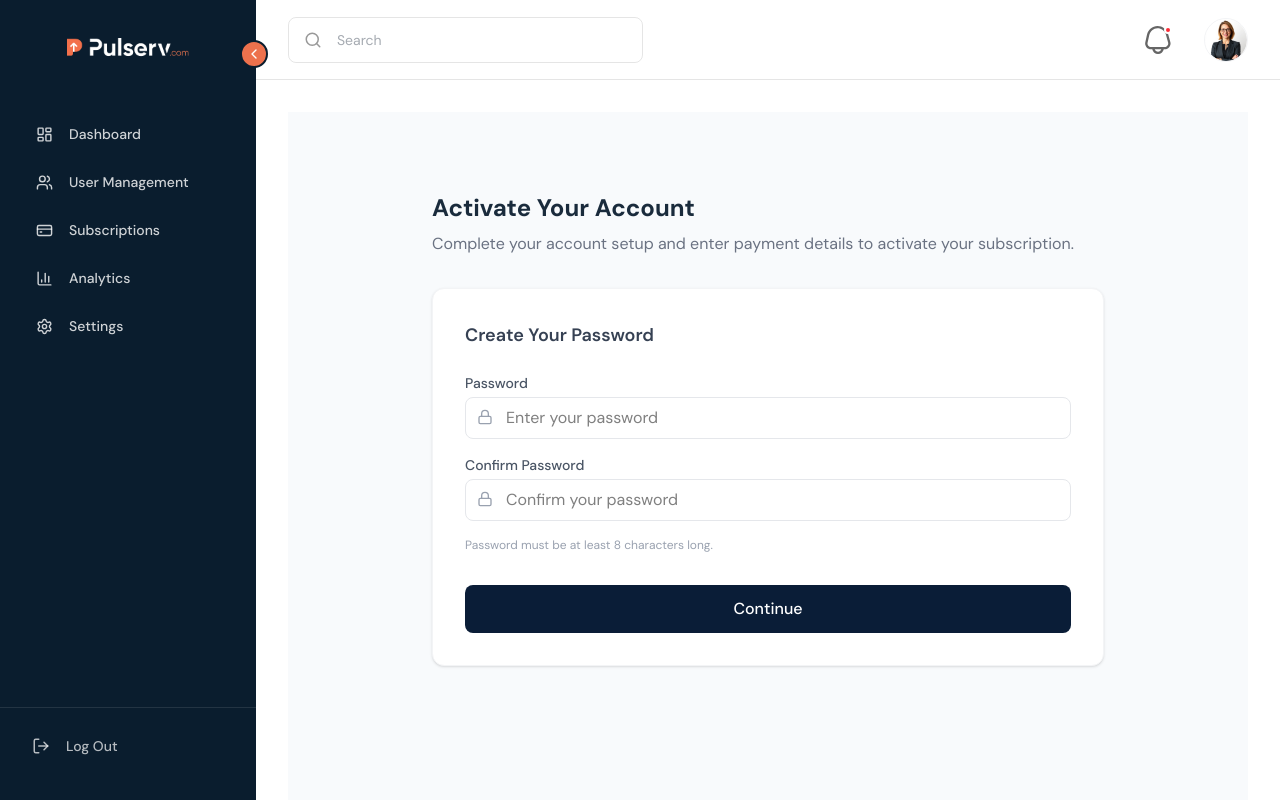
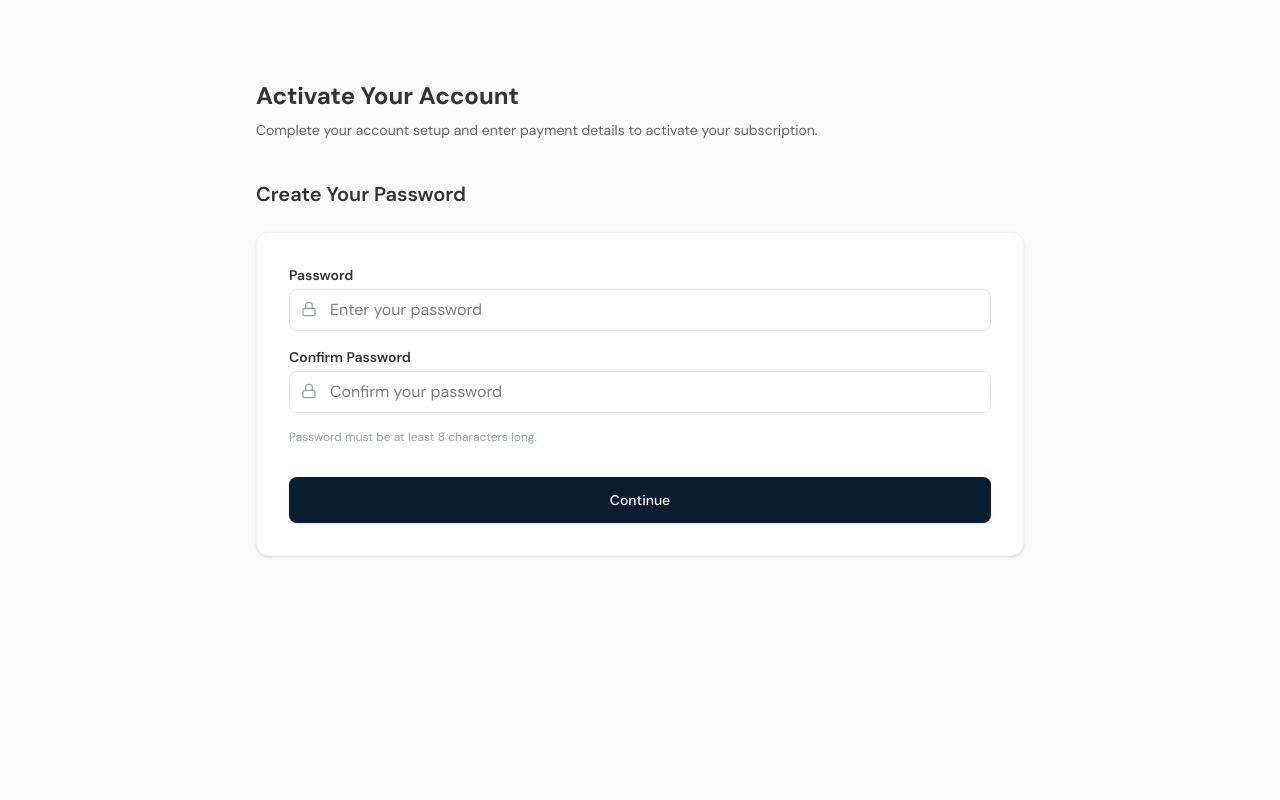
Before and after one commit to AlrightTech/Pulserve-Admin-Panel-UI, a Next.js app: page /activation in a window 1280 px wide. Built offline with nearby package versions, Linux system fonts and the light colour scheme.

Commit message:
activation pages added

```diff
--- a/app/(user-dashboard)/activation/page.tsx
+++ /dev/null
@@ -1,41 +0,0 @@
-import { Lock } from "lucide-react";
-import Link from "next/link";
-
-export default function ActivationPage() {
-  return (
-    <div className="min-h-screen bg-[#f8fafc] flex flex-col items-center py-20 px-4 font-sans">
-      <div className="max-w-2xl w-full">
-        <h1 className="text-2xl font-bold text-[#1a2b3c] mb-2">Activate Your Account</h1>
-        <p className="text-gray-500 mb-8">Complete your account setup and enter payment details to activate your subscription.</p>
-
-        <div className="bg-white p-8 rounded-xl shadow-sm border border-gray-100">
-          <h2 className="text-lg font-semibold mb-6 text-gray-700">Create Your Password</h2>
-          <div className="space-y-4">
-            <div>
-              <label className="text-sm font-medium mb-1 block text-gray-600">Password</label>
-              <div className="relative">
-                <Lock className="absolute left-3 top-3 text-gray-400 size-4" />
-                <input type="password" placeholder="Enter your password"
-                  className="w-full pl-10 pr-4 py-2 border border-gray-200 rounded-lg focus:ring-2 focus:ring-blue-500 outline-none transition-all" />
-              </div>
-            </div>
-            <div>
-              <label className="text-sm font-medium mb-1 block text-gray-600">Confirm Password</label>
-              <div className="relative">
-                <Lock className="absolute left-3 top-3 text-gray-400 size-4" />
-                <input type="password" placeholder="Confirm your password"
-                  className="w-full pl-10 pr-4 py-2 border border-gray-200 rounded-lg focus:ring-2 focus:ring-blue-500 outline-none transition-all" />
-              </div>
-            </div>
-            <p className="text-xs text-gray-400">Password must be at least 8 characters long.</p>
-            <Link href="/activation/plan" className="block w-full">
-              <button className="w-full bg-[#0a1d37] text-white py-3 rounded-lg font-medium mt-4 hover:bg-[#0f2a4d] transition-colors">
-                Continue
-              </button>
-            </Link>
-          </div>
-        </div>
-      </div>
-    </div>
-  );
-}
--- a/app/(user-dashboard)/activation/success/page.tsx
+++ /dev/null
@@ -1,33 +0,0 @@
-import { Check } from "lucide-react";
-import Link from "next/link";
-
-export default function SuccessPage() {
-  return (
-    <div className="min-h-screen bg-[#f8fafc] flex flex-col items-center justify-center p-6">
-      <div className="max-w-xl w-full text-center">
-        {/* ... baaki icons aur text same rahega ... */}
-
-        <div className="w-16 h-16 bg-emerald-100 rounded-full flex items-center justify-center mb-6 mx-auto">
-          <Check className="text-emerald-600 size-8" strokeWidth={3} />
-        </div>
-
-        <h2 className="text-3xl font-bold text-[#0a1d37] mb-2">Subscription Activated</h2>
-        <p className="text-gray-500 mb-10">Your account is now active and ready to use. Welcome to Pulsurv!</p>
-
-        {/* Plan Details Card */}
-        <div className="bg-white border border-gray-100 rounded-xl p-8 w-full flex justify-between items-center mb-10 shadow-sm">
-           {/* ... Plan info ... */}
-        </div>
-
-        {/* DASHBOARD LINK START */}
-        <Link href="/">
-          <button className="bg-[#0a1d37] text-white px-12 py-3.5 rounded-lg font-semibold hover:scale-105 transition-transform shadow-lg shadow-blue-900/10">
-            Go to Dashboard
-          </button>
-        </Link>
-        {/* DASHBOARD LINK END */}
-
-      </div>
-    </div>
-  );
-}
--- /dev/null
+++ b/app/activation/page.tsx
@@ -0,0 +1,67 @@
+import { Lock } from "lucide-react";
+import Link from "next/link";
+import Button from "@/app/components/ui/Button";
+
+export default function ActivationPage() {
+  return (
+    <div className="min-h-screen bg-[#FAFAFA] flex flex-col items-center py-20 px-4 font-sans">
+      <div className="max-w-3xl w-full">
+        <h1 className="text-2xl font-bold text-custom-charcoal mb-2">
+          Activate Your Account
+        </h1>
+        <p className="text-custom-dim-gray text-sm font-normal lg:mb-10 mb-4">
+          Complete your account setup and enter payment details to activate your
+          subscription.
+        </p>
+
+        <h2 className="text-xl font-semibold mb-6 text-custom-charcoal">
+            Create Your Password
+        </h2>
+
+        <div className="bg-white p-8 rounded-xl shadow-sm border border-gray-100">
+
+          <div className="space-y-4 bg-custom-white">
+            <div>
+              <label className="text-sm font-semibold mb-1 block text-custom-charcoal">
+                Password
+              </label>
+              <div className="relative">
+                <Lock className="absolute left-3 top-3 text-gray-400 size-4" />
+                <input
+                  type="password"
+                  placeholder="Enter your password"
+                  className="w-full pl-10 pr-4 py-2 border border-gray-200 rounded-lg focus:ring-2 focus:ring-blue-500 outline-none transition-all"
+                />
+              </div>
+            </div>
+            <div>
+              <label className="text-sm font-semibold mb-1 block text-custom-charcoal">
+                Confirm Password
+              </label>
+              <div className="relative">
+                <Lock className="absolute left-3 top-3 text-gray-400 size-4" />
+                <input
+                  type="password"
+                  placeholder="Confirm your password"
+                  className="w-full pl-10 pr-4 py-2 border border-gray-200 rounded-lg focus:ring-2 focus:ring-blue-500 outline-none transition-all"
+                />
+              </div>
+            </div>
+            <p className="text-xs text-gray-400">
+              Password must be at least 8 characters long.
+            </p>
+            <Link href="/activation/plan" className="block w-full">
+              <Button
+                href="/activation/plan"
+                variant="filled"
+                className="w-full py-3 mt-4 text-sm"
+              >
+                Continue
+              </Button>
+            </Link>
+          </div>
+        </div>
+      </div>
+    </div>
+  );
+}
--- a/app/(user-dashboard)/activation/payment/page.tsx
+++ b/app/activation/payment/page.tsx
@@ -3,8 +3,8 @@ import Link from "next/link";
 
 export default function PaymentPage() {
   return (
-    <div className="min-h-screen bg-[#f8fafc] flex flex-col items-center py-20 px-4">
-      <div className="max-w-2xl w-full">
+    <div className="min-h-screen bg-[#FAFAFA] flex flex-col items-center py-20 px-4">
+      <div className="max-w-3xl w-full">
         <h1 className="text-2xl font-bold text-[#1a2b3c] mb-2">Activate Your Account</h1>
         <p className="text-gray-500 mb-8">Please enter your payment details below.</p>
 
--- a/app/(user-dashboard)/activation/plan/page.tsx
+++ b/app/activation/plan/page.tsx
@@ -5,8 +5,8 @@ export default function PlanPage() {
   const features = ["Unlimited Surveys", "Advanced Analytics", "AI Insights", "Custom Branding", "Priority Support"];
 
   return (
-    <div className="min-h-screen bg-[#f8fafc] flex flex-col items-center py-20 px-4">
-      <div className="max-w-2xl w-full">
+    <div className="min-h-screen bg-[#FAFAFA] flex flex-col items-center py-20 px-4">
+      <div className="max-w-3xl w-full">
         <h1 className="text-2xl font-bold text-[#1a2b3c] mb-2 text-center md:text-left">Activate Your Account</h1>
         <p className="text-gray-500 mb-8 text-center md:text-left">Choose the plan that fits your needs.</p>
 
--- /dev/null
+++ b/app/activation/success/page.tsx
@@ -0,0 +1,67 @@
+"use client";
+import React from "react";
+import { Check } from "lucide-react";
+import Button from "@/app/components/ui/Button"; // Reusable Button use kiya
+
+export default function SuccessPage() {
+  return (
+    <div className="min-h-screen bg-[#FAFAFA] flex flex-col items-center justify-center p-6 font-sans">
+      <div className="max-w-3xl w-full text-center">
+
+        {/* Success Icon */}
+        <div className="w-14 h-14 bg-[#E8F5E9] rounded-full flex items-center justify-center mb-6 mx-auto">
+          <Check className="text-[#10B981] size-7" strokeWidth={3} />
+        </div>
+
+        {/* Title & Subtitle */}
+        <h2 className="text-[28px] font-bold text-[#1F2937] mb-3">
+          Subscription Activated
+        </h2>
+        <p className="text-[#666666] text-sm mb-10">
+          Your account is now active and ready to use. Welcome to Pulsurv!
+        </p>
+
+        {/* Plan Details Card */}
+        <div className="bg-white border border-[#F1F5F9] rounded-xl p-10 w-full flex items-center justify-between mb-12 shadow-[0px_2px_15px_rgba(0,0,0,0.03)]">
+
+          {/* Plan Name */}
+          <div className="flex-1 text-center">
+            <h3 className="text-[24px] font-bold text-[#0a1d37] mb-1">Professional</h3>
+            <p className="text-[#999999] text-xs uppercase tracking-wider">Plan</p>
+          </div>
+
+          {/* Divider 1 */}
+          <div className="h-12 w-[1px] bg-[#F1F5F9]"></div>
+
+          {/* Pricing */}
+          <div className="flex-1 text-center px-4">
+            <h3 className="text-[24px] font-bold text-[#ED714D] mb-1">$49</h3>
+            <p className="text-[#999999] text-xs uppercase tracking-wider">Monthly</p>
+          </div>
+
+          {/* Divider 2 */}
+          <div className="h-12 w-[1px] bg-[#F1F5F9]"></div>
+
+          {/* Status */}
+          <div className="flex-1 text-center">
+            <h3 className="text-[24px] font-bold text-[#10B981] mb-1">Active</h3>
+            <p className="text-[#999999] text-xs uppercase tracking-wider">Status</p>
+          </div>
+
+        </div>
+
+        {/* Action Button using your component */}
+        <div className="flex justify-center">
+          <Button
+            href="/"
+            variant="filled"
+            className="px-12 !py-3.5 text-sm font-semibold rounded-lg shadow-md"
+          >
+            Go to Dashboard
+          </Button>
+        </div>
+
+      </div>
+    </div>
+  );
+}
```
